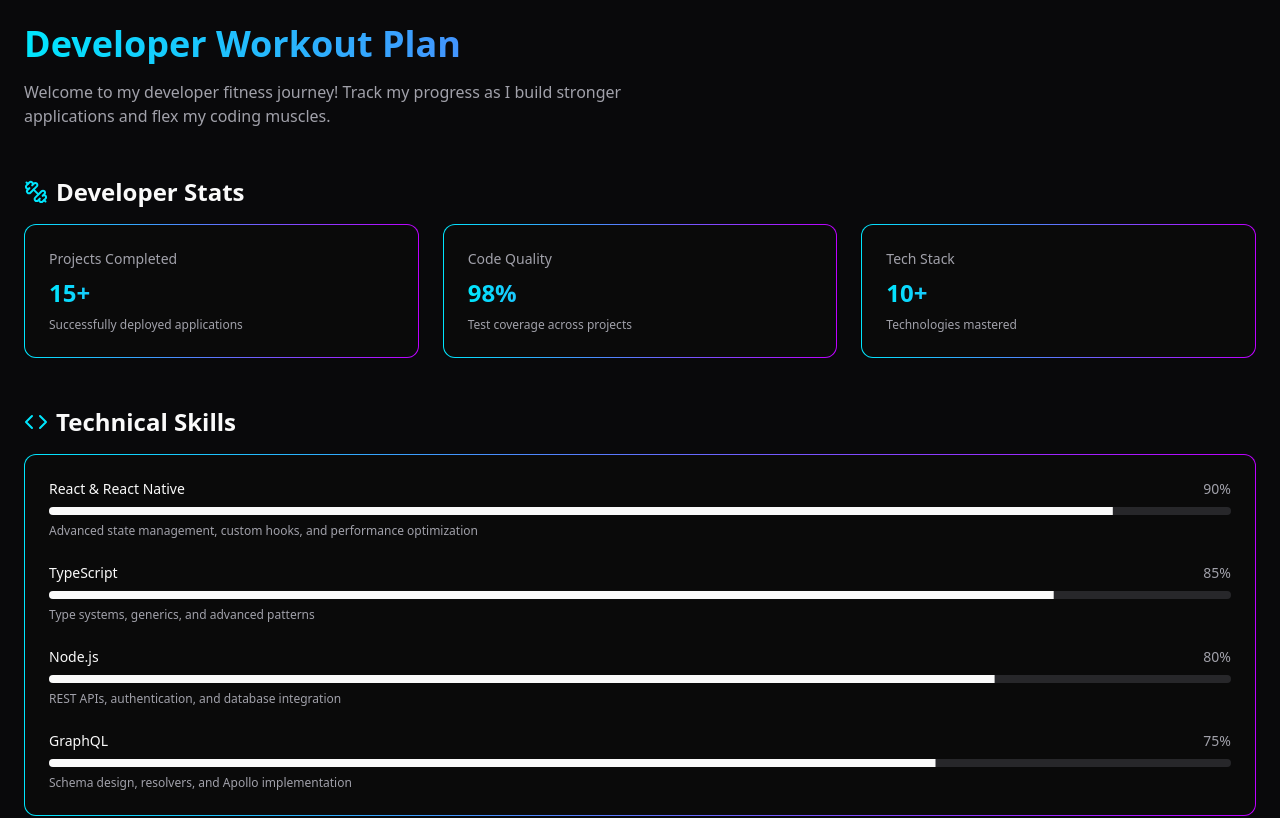
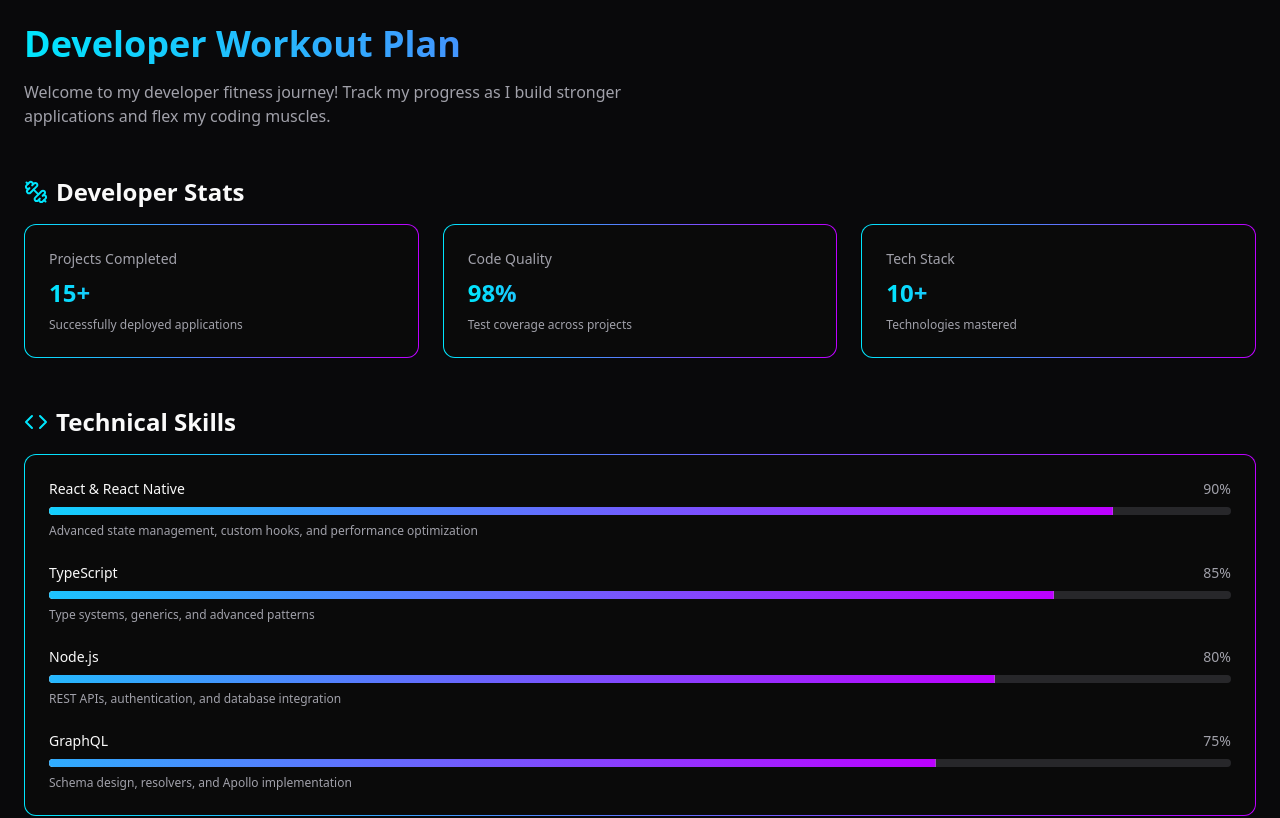
Before and after one commit to Drokha/drokha.github.io, a React (Vite) app: page / in a window 1280 px wide. Shown: the top 818 px of the page. Built offline with nearby package versions, Linux system fonts and the light colour scheme.

Commit message:
Fix TypeScript error in SkillProgress
Resolved a TypeScript error in `SkillProgress.tsx` related to the `Progress` component. The `indicatorClassName` property was not recognized, which has been addressed to ensure proper type assignment.
[skip gpt_engineer]

```diff
--- a/src/components/SkillProgress.tsx
+++ b/src/components/SkillProgress.tsx
@@ -21,8 +21,7 @@ export const SkillProgress = ({ skills }: SkillProgressProps) => {
           </div>
           <Progress
             value={skill.level}
-            className="h-2 bg-secondary"
-            indicatorClassName="bg-gradient-to-r from-workout-blue to-workout-purple transition-all duration-500"
+            className="h-2 [&>div]:bg-gradient-to-r [&>div]:from-workout-blue [&>div]:to-workout-purple [&>div]:transition-all [&>div]:duration-500"
           />
           <p className="text-xs text-muted-foreground">{skill.description}</p>
         </div>
```
